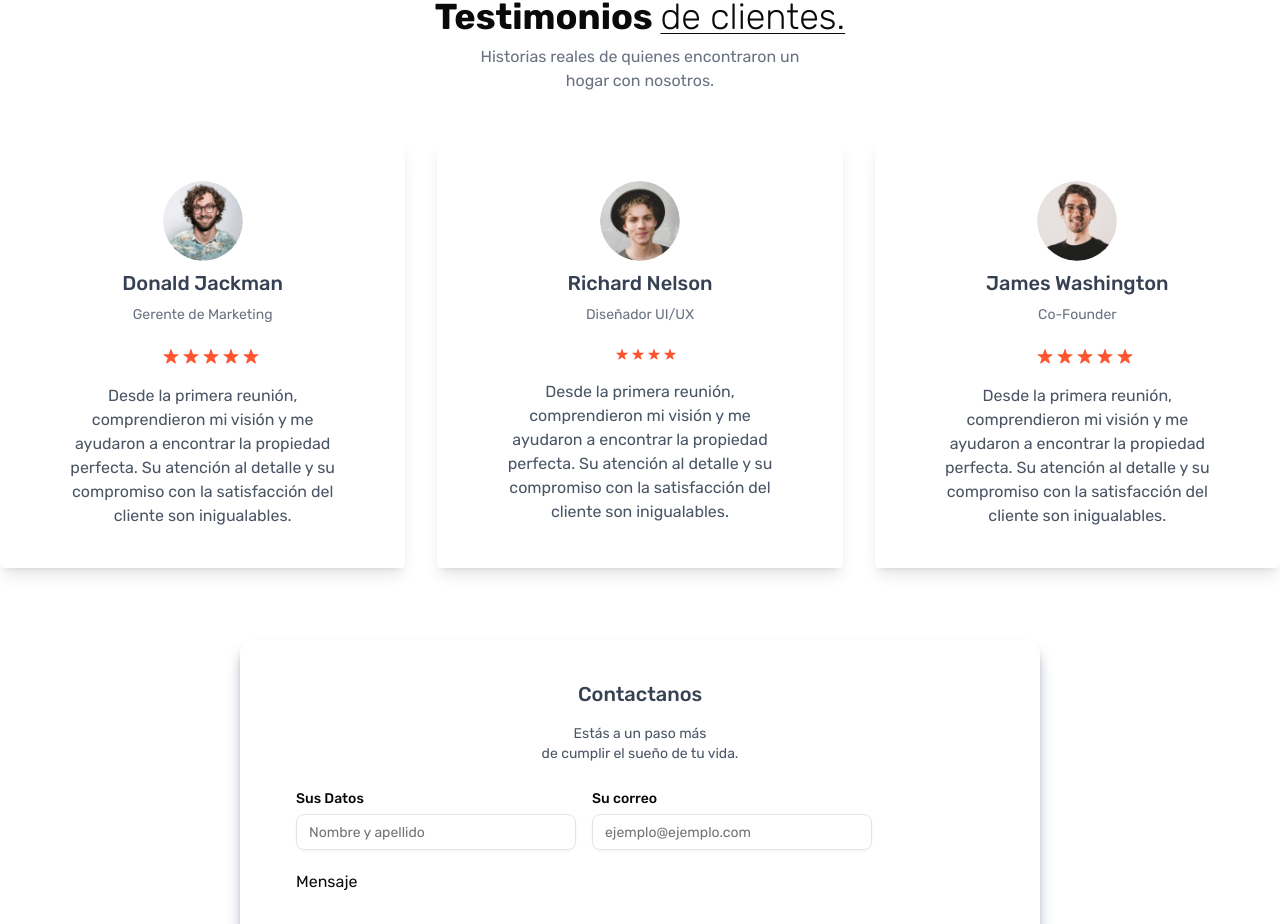
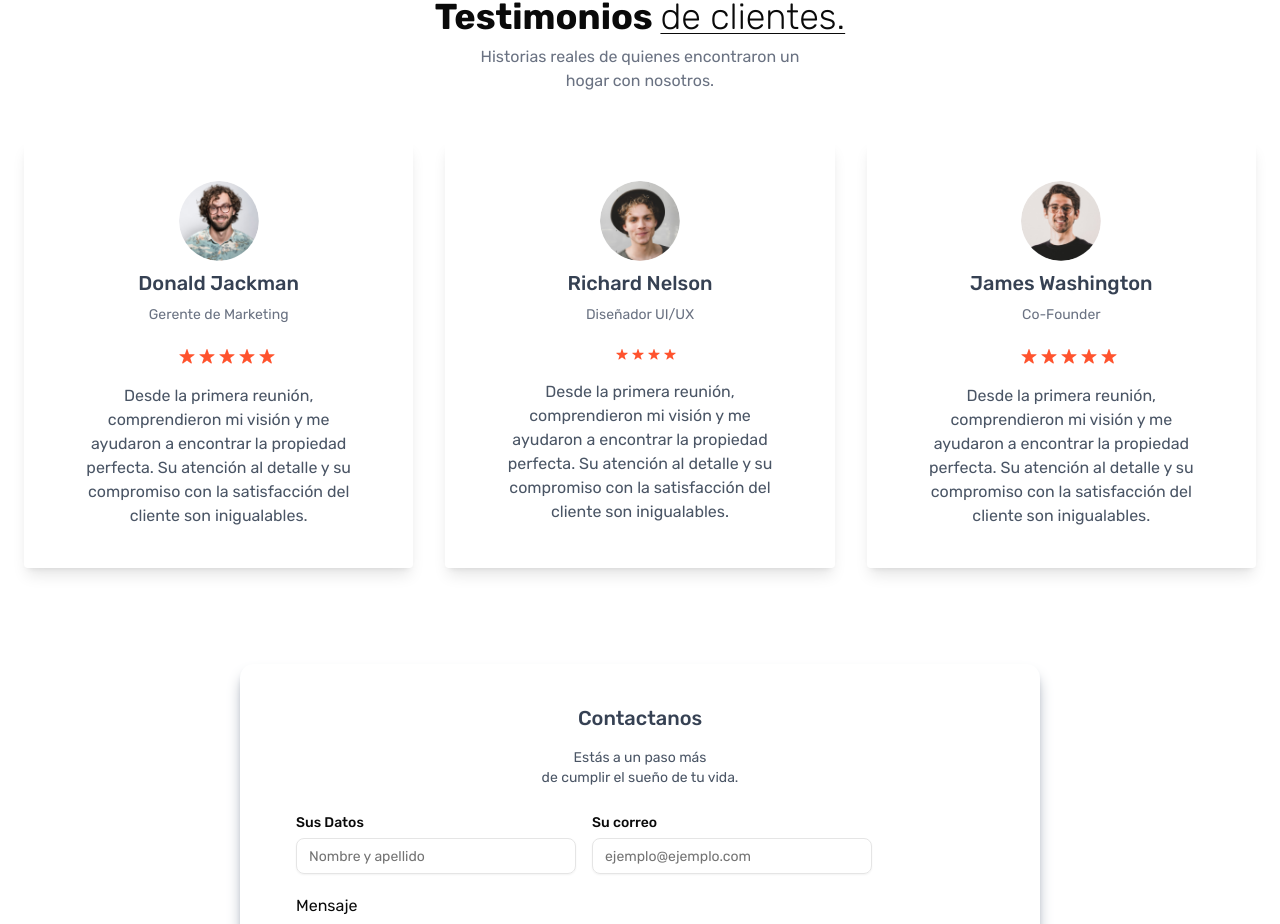
Before and after one commit to GuilleAgui/sitio-inmobiliario, a React (Vite) app: page / in a window 1280 px wide. Shown: the part 7373-8297 px from the top of the page. Built offline with nearby package versions, Linux system fonts and the light colour scheme.

Commit message:
cambios agregados

```diff
--- a/src/Components/Principal/Contact.tsx
+++ b/src/Components/Principal/Contact.tsx
@@ -61,7 +61,7 @@ export const Contact = () => {
         </CardHeader>
         <CardContent>
           <form onSubmit={onSubmit}>
-            <div className="grid grid-cols-1 lg:grid-cols-3 gap-6 lg:gap-50">
+            <div className="grid grid-cols-1 md:grid-cols-3 lg:grid-cols-3 gap-6 md:gap-50 lg:gap-50">
               <div className=" gap-2 m-auto">
                 <Label htmlFor="" className="mb-2">
                   Sus Datos
@@ -72,7 +72,7 @@ export const Contact = () => {
                   type="text"
                   placeholder="Nombre y apellido"
                   required
-                  className="lg:w-70 "
+                  className="md:w-70 lg:w-70 "
                 />
               </div>
               <div className="m-auto gap-2">
@@ -85,7 +85,7 @@ export const Contact = () => {
                   type="email"
                   placeholder="ejemplo@ejemplo.com"
                   required
-                  className="lg:w-70 "
+                  className="md:w-70 lg:w-70 "
                 />
               </div>
             </div>
--- a/src/Components/Secundario/TestimonialsCard.tsx
+++ b/src/Components/Secundario/TestimonialsCard.tsx
@@ -11,7 +11,7 @@ import { assets, testimonialsData } from "@/assets/assets";
 
 export const TestimonialsCard = () => {
   return (
-    <div className=" grid md:grid-col-2 lg:grid-cols-3 gap-8 ">
+    <div className=" grid md:grid-col-2 lg:grid-cols-3 gap-8 m-6">
       {testimonialsData.map((testimonials, index) => (
         <Card className=" shaow-lg rounded">
           <CardHeader
```
